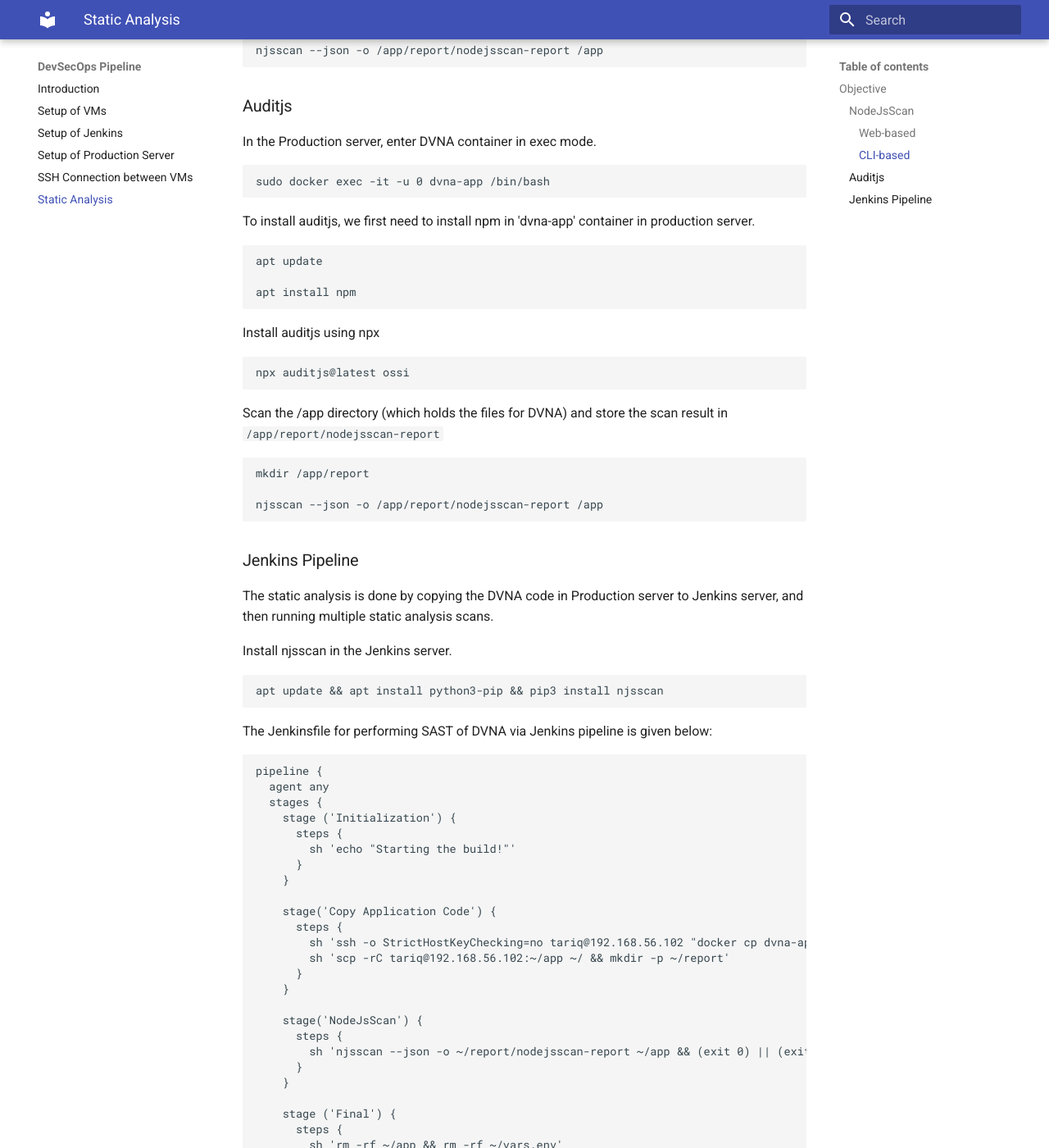
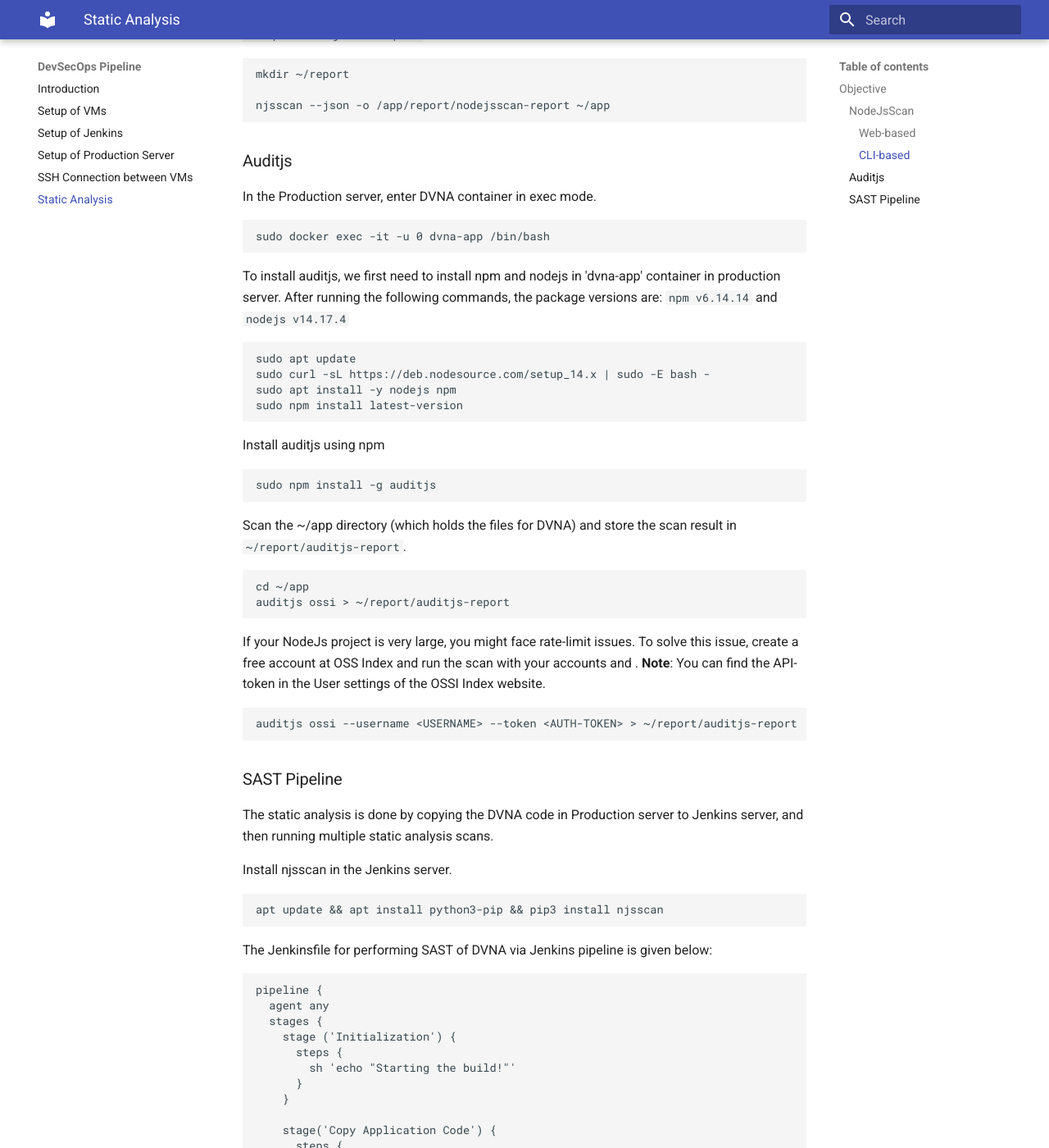
Before and after one commit to tariqahmed1912/internship-kloudle, an MkDocs documentation site: the page built from docs/static_analysis.md, in a window 1280 px wide and 1400 px high, scrolled down 1300 px. Shown: the whole window at 82% size. Built offline with MkDocs 1.6.1 and Material for MkDocs 9.7.7, drawn with Linux system fonts in a browser that asks for light colours; some of the changed text lies outside the part shown.

Commit message:
Commit changes

````diff
--- a/docs/static_analysis.md
+++ b/docs/static_analysis.md
@@ -12,6 +12,8 @@ Prerequisites
 -   An application (DVNA) running on Production Server.
 
 ### NodeJsScan
+
+NodeJsScan is a static code scanner which is used to find security flaws specifically in Node.js applications.
 
 #### Web-based
 
@@ -51,12 +53,12 @@ Install njsscan
 pip3 install njsscan
 ```
 
-Scan the /app directory (which holds the files for DVNA) and store the scan result in `/app/report/nodejsscan-report`
+Scan the ~/app directory (which holds the files for DVNA) and store the scan result in `~/report/nodejsscan-report`
 
 ```bash
-mkdir /app/report
+mkdir ~/report
 
-njsscan --json -o /app/report/nodejsscan-report /app
+njsscan --json -o /app/report/nodejsscan-report ~/app
 ```
 
 ### Auditjs
@@ -67,31 +69,36 @@ In the Production server, enter DVNA container in exec mode.
 sudo docker exec -it -u 0 dvna-app /bin/bash
 ```
 
-To install auditjs, we first need to install npm in 'dvna-app' container in production server.
+To install auditjs, we first need to install npm and nodejs in 'dvna-app' container in production server. After running the following commands, the package versions are: `npm v6.14.14` and `nodejs v14.17.4`
 
 ```bash
-apt update
-
-apt install npm
+sudo apt update
+sudo curl -sL https://deb.nodesource.com/setup_14.x | sudo -E bash -
+sudo apt install -y nodejs npm
+sudo npm install latest-version
 ```
 
-Install auditjs using npx
+Install auditjs using npm
 
 ```bash
-npx auditjs@latest ossi
+sudo npm install -g auditjs
 ```
 
-Scan the /app directory (which holds the files for DVNA) and store the scan result in `/app/report/nodejsscan-report`
+Scan the ~/app directory (which holds the files for DVNA) and store the scan result in `~/report/auditjs-report`.
 
 ```bash
-mkdir /app/report
-
-njsscan --json -o /app/report/nodejsscan-report /app
+cd ~/app
+auditjs ossi > ~/report/auditjs-report
 ```
 
+ If your NodeJs project is very large, you might face rate-limit issues. To solve this issue, create a free account at OSS Index and run the scan with your accounts <username> and <API-token>.
+ **Note**: You can find the API-token in the User settings of the OSSI Index website.
 
+```bash
+auditjs ossi --username <USERNAME> --token <AUTH-TOKEN> > ~/report/auditjs-report
+```
 
-### Jenkins Pipeline
+### SAST Pipeline
 
 The static analysis is done by copying the DVNA code in Production server to Jenkins server, and then running multiple static analysis scans.
 
@@ -115,23 +122,30 @@ pipeline {
 
     stage('Copy Application Code') {
       steps {
-        sh 'ssh -o StrictHostKeyChecking=no tariq@192.168.56.102 "docker cp dvna-app:/app/ ~/"'
+        sh 'ssh -o StrictHostKeyChecking=no tariq@192.168.56.102 "docker start dvna-mysql && docker start dvna-app; docker cp dvna-app:/app/ ~/; docker stop dvna-app && docker stop dvna-mysql;"'
         sh 'scp -rC tariq@192.168.56.102:~/app ~/ && mkdir -p ~/report'
       }
     }
 
     stage('NodeJsScan') {
       steps {
-        sh 'njsscan --json -o ~/report/nodejsscan-report ~/app && (exit 0) || (exit 1)'
+        sh 'njsscan --json -o ~/report/nodejsscan-report ~/app || true'
+      }
+    }
+
+    stage('Auditjs') {
+      steps {
+        sh 'cd ~/app; auditjs ossi > ~/report/auditjs-report || true'
       }
     }
 
     stage ('Final') {
       steps {
-        sh 'rm -rf ~/app && rm -rf ~/vars.env'
+        sh 'rm -rf ~/app'
         sh 'echo "Scan successfully completed!"'
       }
     }
   }
 }
+
 ```
````
Also changed, not shown: site/search/search_index.json, site/static_analysis/index.html, 1 other file.
